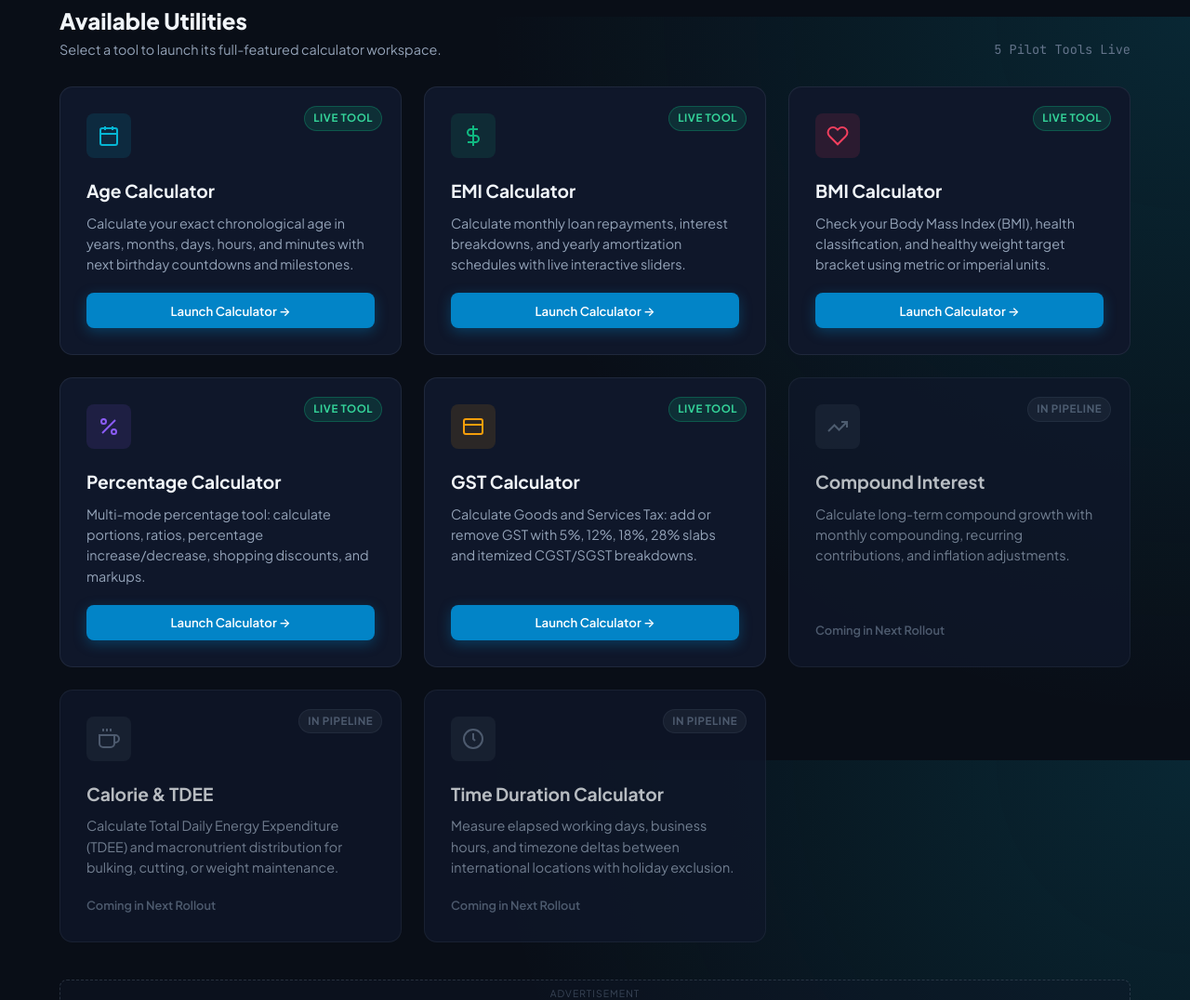
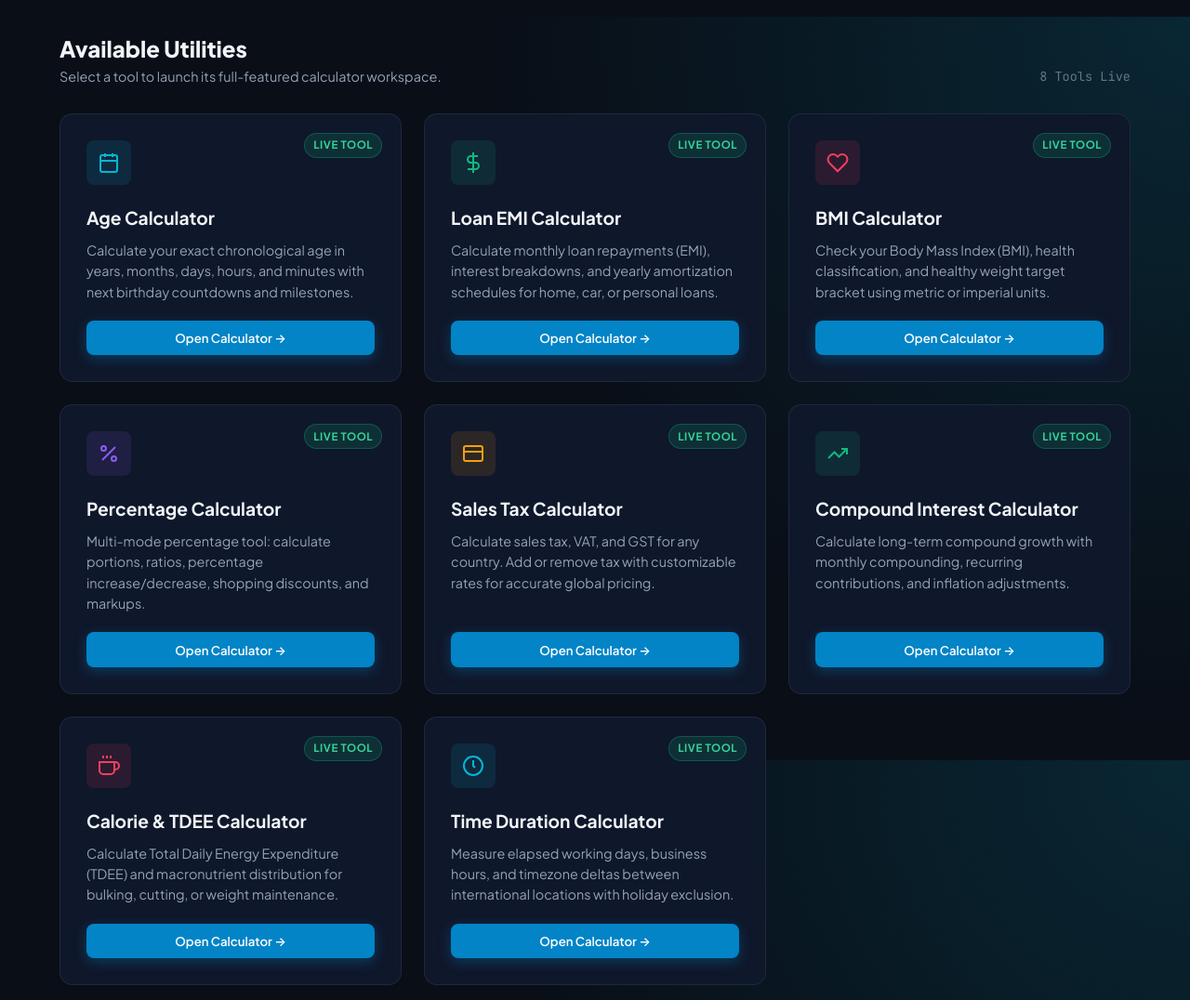
Before and after one commit to habibulislamcom07/funny-medovik-a7294e, a plain HTML site: page index.html in a window 1280 px wide. Shown: the part 782-1858 px from the top of the page at 93% size. Drawn offline with Linux system fonts and the light colour scheme.

Commit message:
Revise meta tags for SEO and tool descriptions
Updated meta tags for better SEO and clarity. Changed titles and descriptions to reflect the tools offered and improved user engagement.

```diff
--- a/index.html
+++ b/index.html
@@ -4,33 +4,26 @@
   <meta charset="UTF-8">
   <meta name="viewport" content="width=device-width, initial-scale=1.0">
 
-  <!-- Primary Meta Tags -->
-  <title>CalcVora – Free Online Calculators & Precision Utility Tools</title>
-  <meta name="description" content="CalcVora is a fast, free suite of high-precision online calculators for finance, health, math, and date calculations. 100% private client-side processing.">
+  <title>CalcVora – Free Online Calculators for Finance, Health & Math</title>
+  <meta name="description" content="Free online calculators for loans, BMI, sales tax, age, and more. Fast, accurate, and privacy-focused. 100+ tools for global users.">
   <link rel="canonical" href="https://calcvora.online/">
 
-  <!-- Open Graph / Facebook -->
   <meta property="og:type" content="website">
   <meta property="og:url" content="https://calcvora.online/">
-  <meta property="og:title" content="CalcVora – Free Online Calculators & Precision Utility Tools">
-  <meta property="og:description" content="CalcVora is a fast, free suite of high-precision online calculators for finance, health, math, and date calculations.">
+  <meta property="og:title" content="CalcVora – Free Online Calculators for Finance, Health & Math">
+  <meta property="og:description" content="Free online calculators for loans, BMI, sales tax, age, and more. Fast, accurate, and privacy-focused.">
   <meta property="og:image" content="https://calcvora.online/assets/img/favicon.svg">
   <meta property="og:site_name" content="CalcVora">
 
-  <!-- Twitter Card -->
   <meta name="twitter:card" content="summary_large_image">
   <meta name="twitter:url" content="https://calcvora.online/">
-  <meta name="twitter:title" content="CalcVora – Free Online Calculators & Precision Utility Tools">
-  <meta name="twitter:description" content="CalcVora is a fast, free suite of high-precision online calculators for finance, health, math, and date calculations.">
+  <meta name="twitter:title" content="CalcVora – Free Online Calculators">
+  <meta name="twitter:description" content="Free online calculators for loans, BMI, sales tax, age, and more.">
   <meta name="twitter:image" content="https://calcvora.online/assets/img/favicon.svg">
 
-  <!-- Favicon -->
   <link rel="icon" type="image/svg+xml" href="/assets/img/favicon.svg">
-
-  <!-- Stylesheets -->
   <link rel="stylesheet" href="/assets/css/style.css">
 
-  <!-- Structured Data: WebSite & Organization Schema -->
   <script type="application/ld+json">
   {
     "@context": "https://schema.org",
@@ -61,7 +54,6 @@
 </head>
 <body>
 
-  <!-- Site Navigation Header -->
   <header class="site-header">
     <div class="container header-inner">
       <a href="/" class="brand-link" aria-label="CalcVora Home">
@@ -109,12 +101,10 @@
     </div>
   </header>
 
-  <!-- Top Banner Ad Slot -->
   <div class="container" style="padding-top: 1.5rem;">
     <div class="ad-slot" data-slot="top-banner" aria-label="Advertisement Banner"></div>
   </div>
 
-  <!-- Hero Section -->
   <section style="padding: 2.5rem 0 1rem;">
     <div class="container">
       <div style="max-width: 820px;">
@@ -125,19 +115,17 @@
           Precision Calculators for <span class="brand-accent">Finance, Health & Everyday Math</span>
         </h1>
         <p style="font-size: 1.15rem; color: var(--text-muted); line-height: 1.6; margin-bottom: 2rem;">
-          CalcVora is your dedicated online calculation suite. Designed for instant results, verified mathematical accuracy, and complete data privacy — zero trackers, zero server logs.
+          CalcVora is your dedicated online calculation suite for users worldwide. Designed for instant results, verified mathematical accuracy, and complete data privacy — zero trackers, zero server logs.
         </p>
 
-        <!-- Live Search Input -->
         <div class="hero-search-box">
           <svg class="hero-search-icon" width="20" height="20" viewBox="0 0 24 24" fill="none" stroke="currentColor" stroke-width="2.5">
             <circle cx="11" cy="11" r="8"></circle>
             <line x1="21" y1="21" x2="16.65" y2="16.65"></line>
           </svg>
-          <input type="text" id="tool-search-input" class="hero-search-input" placeholder="Search calculators (e.g. EMI, Age, BMI, GST, Percentage)..." aria-label="Search calculator tools">
+          <input type="text" id="tool-search-input" class="hero-search-input" placeholder="Search calculators (e.g. Loan, BMI, Tax, Age, Percentage)..." aria-label="Search calculator tools">
         </div>
 
-        <!-- Filter Chips -->
         <div class="filter-chips">
           <button type="button" class="filter-chip active" data-filter="all">All Tools</button>
           <button type="button" class="filter-chip" data-filter="finance">Finance</button>
@@ -149,7 +137,6 @@
     </div>
   </section>
 
-  <!-- Main Content: Tool Directory -->
   <main class="main-content" style="padding-top: 0.5rem;" id="tools">
     <div class="container">
 
@@ -158,10 +145,9 @@
           <h2 style="font-size: 1.5rem; font-weight: 800; color: var(--text-main);">Available Utilities</h2>
           <p style="color: var(--text-muted); font-size: 0.9rem;">Select a tool to launch its full-featured calculator workspace.</p>
         </div>
-        <span style="font-size: 0.85rem; color: var(--text-dim); font-family: var(--font-mono);">5 Pilot Tools Live</span>
+        <span style="font-size: 0.85rem; color: var(--text-dim); font-family: var(--font-mono);">8 Tools Live</span>
       </div>
 
-      <!-- Tools Grid -->
       <div class="tool-grid">
 
         <!-- Tool 1: Age Calculator -->
@@ -178,11 +164,11 @@
           <h3 class="tool-card-title">Age Calculator</h3>
           <p class="tool-card-desc">Calculate your exact chronological age in years, months, days, hours, and minutes with next birthday countdowns and milestones.</p>
           <div class="tool-card-footer">
-            <a href="/tools/age-calculator/" class="btn btn-primary btn-sm" style="width: 100%;">Launch Calculator &rarr;</a>
+            <a href="/tools/age-calculator/" class="btn btn-primary btn-sm" style="width: 100%;">Open Calculator &rarr;</a>
           </div>
         </article>
 
-        <!-- Tool 2: EMI Calculator -->
+        <!-- Tool 2: Loan EMI Calculator -->
         <article class="tool-card" data-category="finance">
           <span class="tool-card-badge badge-live">Live Tool</span>
           <div class="tool-card-icon" style="background: rgba(16, 185, 129, 0.12); color: var(--accent-emerald);">
@@ -191,10 +177,10 @@
               <path d="M17 5H9.5a3.5 3.5 0 0 0 0 7h5a3.5 3.5 0 0 1 0 7H6"></path>
             </svg>
           </div>
-          <h3 class="tool-card-title">EMI Calculator</h3>
-          <p class="tool-card-desc">Calculate monthly loan repayments, interest breakdowns, and yearly amortization schedules with live interactive sliders.</p>
+          <h3 class="tool-card-title">Loan EMI Calculator</h3>
+          <p class="tool-card-desc">Calculate monthly loan repayments (EMI), interest breakdowns, and yearly amortization schedules for home, car, or personal loans.</p>
           <div class="tool-card-footer">
-            <a href="/tools/emi-calculator/" class="btn btn-primary btn-sm" style="width: 100%;">Launch Calculator &rarr;</a>
+            <a href="/tools/loan-calculator/" class="btn btn-primary btn-sm" style="width: 100%;">Open Calculator &rarr;</a>
           </div>
         </article>
 
@@ -209,7 +195,7 @@
           <h3 class="tool-card-title">BMI Calculator</h3>
           <p class="tool-card-desc">Check your Body Mass Index (BMI), health classification, and healthy weight target bracket using metric or imperial units.</p>
           <div class="tool-card-footer">
-            <a href="/tools/bmi-calculator/" class="btn btn-primary btn-sm" style="width: 100%;">Launch Calculator &rarr;</a>
+            <a href="/tools/bmi-calculator/" class="btn btn-primary btn-sm" style="width: 100%;">Open Calculator &rarr;</a>
           </div>
         </article>
 
@@ -226,11 +212,11 @@
           <h3 class="tool-card-title">Percentage Calculator</h3>
           <p class="tool-card-desc">Multi-mode percentage tool: calculate portions, ratios, percentage increase/decrease, shopping discounts, and markups.</p>
           <div class="tool-card-footer">
-            <a href="/tools/percentage-calculator/" class="btn btn-primary btn-sm" style="width: 100%;">Launch Calculator &rarr;</a>
+            <a href="/tools/percentage-calculator/" class="btn btn-primary btn-sm" style="width: 100%;">Open Calculator &rarr;</a>
           </div>
         </article>
 
-        <!-- Tool 5: GST Calculator -->
+        <!-- Tool 5: Sales Tax Calculator (International) -->
         <article class="tool-card" data-category="finance">
           <span class="tool-card-badge badge-live">Live Tool</span>
           <div class="tool-card-icon" style="background: rgba(245, 158, 11, 0.12); color: var(--accent-amber);">
@@ -241,56 +227,68 @@
               <line x1="12" y1="15" x2="12.01" y2="15"></line>
             </svg>
           </div>
-          <h3 class="tool-card-title">GST Calculator</h3>
-          <p class="tool-card-desc">Calculate Goods and Services Tax: add or remove GST with 5%, 12%, 18%, 28% slabs and itemized CGST/SGST breakdowns.</p>
+          <h3 class="tool-card-title">Sales Tax Calculator</h3>
+          <p class="tool-card-desc">Calculate sales tax, VAT, and GST for any country. Add or remove tax with customizable rates for accurate global pricing.</p>
           <div class="tool-card-footer">
-            <a href="/tools/gst-calculator/" class="btn btn-primary btn-sm" style="width: 100%;">Launch Calculator &rarr;</a>
+            <a href="/tools/sales-tax-calculator/" class="btn btn-primary btn-sm" style="width: 100%;">Open Calculator &rarr;</a>
           </div>
         </article>
 
-        <!-- Planned Ecosystem Cards (Roadmap Previews) -->
-        <article class="tool-card" data-category="finance" style="opacity: 0.75;">
-          <span class="tool-card-badge badge-upcoming">In Pipeline</span>
-          <div class="tool-card-icon" style="background: rgba(148, 163, 184, 0.1); color: var(--text-dim);">
-            <svg width="24" height="24" viewBox="0 0 24 24" fill="none" stroke="currentColor" stroke-width="2"><polyline points="22 7 13.5 15.5 8.5 10.5 2 17"></polyline><polyline points="16 7 22 7 22 13"></polyline></svg>
+        <!-- Tool 6: Compound Interest Calculator -->
+        <article class="tool-card" data-category="finance">
+          <span class="tool-card-badge badge-live">Live Tool</span>
+          <div class="tool-card-icon" style="background: rgba(16, 185, 129, 0.12); color: var(--accent-emerald);">
+            <svg width="24" height="24" viewBox="0 0 24 24" fill="none" stroke="currentColor" stroke-width="2">
+              <polyline points="22 7 13.5 15.5 8.5 10.5 2 17"></polyline>
+              <polyline points="16 7 22 7 22 13"></polyline>
+            </svg>
           </div>
-          <h3 class="tool-card-title">Compound Interest</h3>
+          <h3 class="tool-card-title">Compound Interest Calculator</h3>
           <p class="tool-card-desc">Calculate long-term compound growth with monthly compounding, recurring contributions, and inflation adjustments.</p>
           <div class="tool-card-footer">
-            <span style="font-size: 0.8rem; color: var(--text-dim);">Coming in Next Rollout</span>
+            <a href="/tools/compound-interest/" class="btn btn-primary btn-sm" style="width: 100%;">Open Calculator &rarr;</a>
           </div>
         </article>
 
-        <article class="tool-card" data-category="health" style="opacity: 0.75;">
-          <span class="tool-card-badge badge-upcoming">In Pipeline</span>
-          <div class="tool-card-icon" style="background: rgba(148, 163, 184, 0.1); color: var(--text-dim);">
-            <svg width="24" height="24" viewBox="0 0 24 24" fill="none" stroke="currentColor" stroke-width="2"><path d="M18 8h1a4 4 0 0 1 0 8h-1"></path><path d="M2 8h16v9a4 4 0 0 1-4 4H6a4 4 0 0 1-4-4V8z"></path><line x1="6" y1="1" x2="6" y2="4"></line><line x1="10" y1="1" x2="10" y2="4"></line><line x1="14" y1="1" x2="14" y2="4"></line></svg>
+        <!-- Tool 7: Calorie & TDEE Calculator -->
+        <article class="tool-card" data-category="health">
+          <span class="tool-card-badge badge-live">Live Tool</span>
+          <div class="tool-card-icon" style="background: rgba(244, 63, 94, 0.12); color: var(--accent-rose);">
+            <svg width="24" height="24" viewBox="0 0 24 24" fill="none" stroke="currentColor" stroke-width="2">
+              <path d="M18 8h1a4 4 0 0 1 0 8h-1"></path>
+              <path d="M2 8h16v9a4 4 0 0 1-4 4H6a4 4 0 0 1-4-4V8z"></path>
+              <line x1="6" y1="1" x2="6" y2="4"></line>
+              <line x1="10" y1="1" x2="10" y2="4"></line>
+              <line x1="14" y1="1" x2="14" y2="4"></line>
+            </svg>
           </div>
-          <h3 class="tool-card-title">Calorie &amp; TDEE</h3>
+          <h3 class="tool-card-title">Calorie &amp; TDEE Calculator</h3>
           <p class="tool-card-desc">Calculate Total Daily Energy Expenditure (TDEE) and macronutrient distribution for bulking, cutting, or weight maintenance.</p>
           <div class="tool-card-footer">
-            <span style="font-size: 0.8rem; color: var(--text-dim);">Coming in Next Rollout</span>
+            <a href="/tools/calorie-tdee/" class="btn btn-primary btn-sm" style="width: 100%;">Open Calculator &rarr;</a>
           </div>
         </article>
 
-        <article class="tool-card" data-category="datetime" style="opacity: 0.75;">
-          <span class="tool-card-badge badge-upcoming">In Pipeline</span>
-          <div class="tool-card-icon" style="background: rgba(148, 163, 184, 0.1); color: var(--text-dim);">
-            <svg width="24" height="24" viewBox="0 0 24 24" fill="none" stroke="currentColor" stroke-width="2"><circle cx="12" cy="12" r="10"></circle><polyline points="12 6 12 12 14 14"></polyline></svg>
+        <!-- Tool 8: Time Duration Calculator -->
+        <article class="tool-card" data-category="datetime">
+          <span class="tool-card-badge badge-live">Live Tool</span>
+          <div class="tool-card-icon" style="background: rgba(6, 182, 212, 0.12); color: var(--accent-cyan);">
+            <svg width="24" height="24" viewBox="0 0 24 24" fill="none" stroke="currentColor" stroke-width="2">
+              <circle cx="12" cy="12" r="10"></circle>
+              <polyline points="12 6 12 12 14 14"></polyline>
+            </svg>
           </div>
           <h3 class="tool-card-title">Time Duration Calculator</h3>
           <p class="tool-card-desc">Measure elapsed working days, business hours, and timezone deltas between international locations with holiday exclusion.</p>
           <div class="tool-card-footer">
-            <span style="font-size: 0.8rem; color: var(--text-dim);">Coming in Next Rollout</span>
+            <a href="/tools/time-duration/" class="btn btn-primary btn-sm" style="width: 100%;">Open Calculator &rarr;</a>
           </div>
         </article>
 
       </div>
 
-      <!-- Mid Content Ad Slot -->
       <div class="ad-slot" data-slot="mid-content" aria-label="Directory In-Feed Advertisement"></div>
 
-      <!-- Why CalcVora Features -->
       <section style="margin: 4rem 0 2rem;">
         <h2 style="font-size: 1.8rem; font-weight: 800; color: var(--text-main); margin-bottom: 0.75rem; text-align: center;">
           Engineered for Pure Velocity & Privacy
@@ -313,20 +311,18 @@
           </div>
 
           <div style="background: var(--bg-surface); border: 1px solid var(--border-subtle); border-radius: var(--radius-md); padding: 1.75rem;">
-            <div style="font-size: 1.8rem; margin-bottom: 1rem;">📱</div>
-            <h3 style="font-size: 1.15rem; font-weight: 700; color: var(--text-main); margin-bottom: 0.5rem;">Mobile-First Ergonomics</h3>
-            <p style="color: var(--text-muted); font-size: 0.9rem; line-height: 1.6;">Precision touch sliders, high-contrast monospace readouts, one-tap clipboard copying, and printable clean summaries.</p>
+            <div style="font-size: 1.8rem; margin-bottom: 1rem;">🌍</div>
+            <h3 style="font-size: 1.15rem; font-weight: 700; color: var(--text-main); margin-bottom: 0.5rem;">Global Currency &amp; Units</h3>
+            <p style="color: var(--text-muted); font-size: 0.9rem; line-height: 1.6;">Works with any currency ($, €, £, ₹, ¥) and both metric/imperial units. Designed for users worldwide.</p>
           </div>
         </div>
       </section>
 
-      <!-- Bottom Banner Ad Slot -->
       <div class="ad-slot" data-slot="bottom-banner" aria-label="Bottom Banner Advertisement"></div>
 
     </div>
   </main>
 
-  <!-- Site Footer -->
   <footer class="site-footer">
     <div class="container">
       <div class="footer-grid">
@@ -335,7 +331,7 @@
             <span>Calc<span class="brand-accent">Vora</span></span>
             <span class="brand-tld">online</span>
           </a>
-          <p>CalcVora provides free, lightning-fast, and precise online calculation utilities designed for finance, health, math, and everyday productivity.</p>
+          <p>CalcVora provides free, lightning-fast, and precise online calculation utilities designed for finance, health, math, and everyday productivity worldwide.</p>
           <div style="font-size: 0.85rem; color: var(--text-dim);">
             Direct support: <a href="mailto:CalcVora@gmail.com" style="color: var(--accent-cyan);">CalcVora@gmail.com</a>
           </div>
@@ -345,40 +341,7 @@
           <h4 class="footer-col-title">Calculators</h4>
           <ul class="footer-nav-list">
             <li><a href="/tools/age-calculator/">Age Calculator</a></li>
-            <li><a href="/tools/emi-calculator/">EMI Calculator</a></li>
+            <li><a href="/tools/loan-calculator/">Loan EMI Calculator</a></li>
             <li><a href="/tools/bmi-calculator/">BMI Calculator</a></li>
             <li><a href="/tools/percentage-calculator/">Percentage Calculator</a></li>
-            <li><a href="/tools/gst-calculator/">GST Calculator</a></li>
-          </ul>
-        </div>
-
-        <div>
-          <h4 class="footer-col-title">Company</h4>
-          <ul class="footer-nav-list">
-            <li><a href="/about.html">About CalcVora</a></li>
-            <li><a href="/contact.html">Contact Us</a></li>
-            <li><a href="/#tools">Explore All Tools</a></li>
-          </ul>
-        </div>
-
-        <div>
-          <h4 class="footer-col-title">Legal</h4>
-          <ul class="footer-nav-list">
-            <li><a href="/privacy-policy.html">Privacy Policy</a></li>
-            <li><a href="/terms.html">Terms of Service</a></li>
-            <li><a href="#" data-action="open-premium">CalcVora Pro</a></li>
-          </ul>
-        </div>
-      </div>
-
-      <div class="footer-bottom">
-        <p>&copy; 2026 CalcVora.online. All rights reserved. Free high-precision web tools.</p>
-        <p>Built with privacy-first client-side computing.</p>
-      </div>
-    </div>
-  </footer>
-
-  <!-- Scripts -->
-  <script src="/assets/js/common.js"></script>
-</body>
-</html>
+            <li><a hr
```
